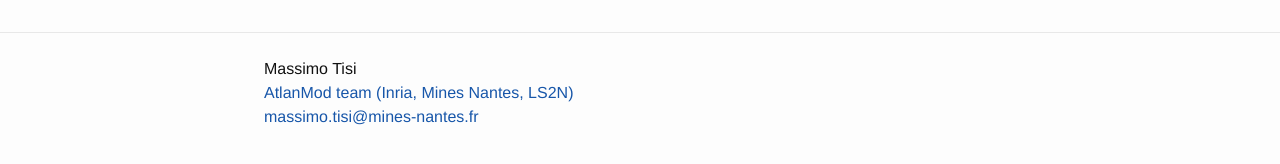
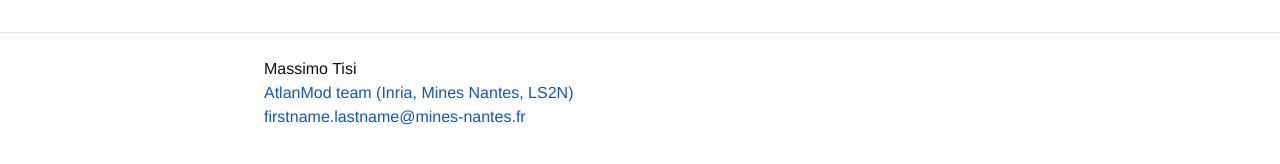
Before and after one commit to massimotisi/massimotisi.github.io, a Jekyll site: the page built from index.md, in a window 1280 px wide. Shown: the part 513-677 px from the top of the page. Built offline with Jekyll 4.4.1, drawn with Linux system fonts in a browser that asks for light colours.

Commit message:
"obfuscated" email

```diff
--- a/_config.yml
+++ b/_config.yml
@@ -1,6 +1,6 @@
 title: Massimo Tisi
 author: Massimo Tisi
-email: massimo.tisi@mines-nantes.fr
+email: firstname.lastname@mines-nantes.fr
 description: > # this means to ignore newlines until "baseurl:"
   My minimalistic academic page, pointing to my publications,
   teaching material and organized events.
```
